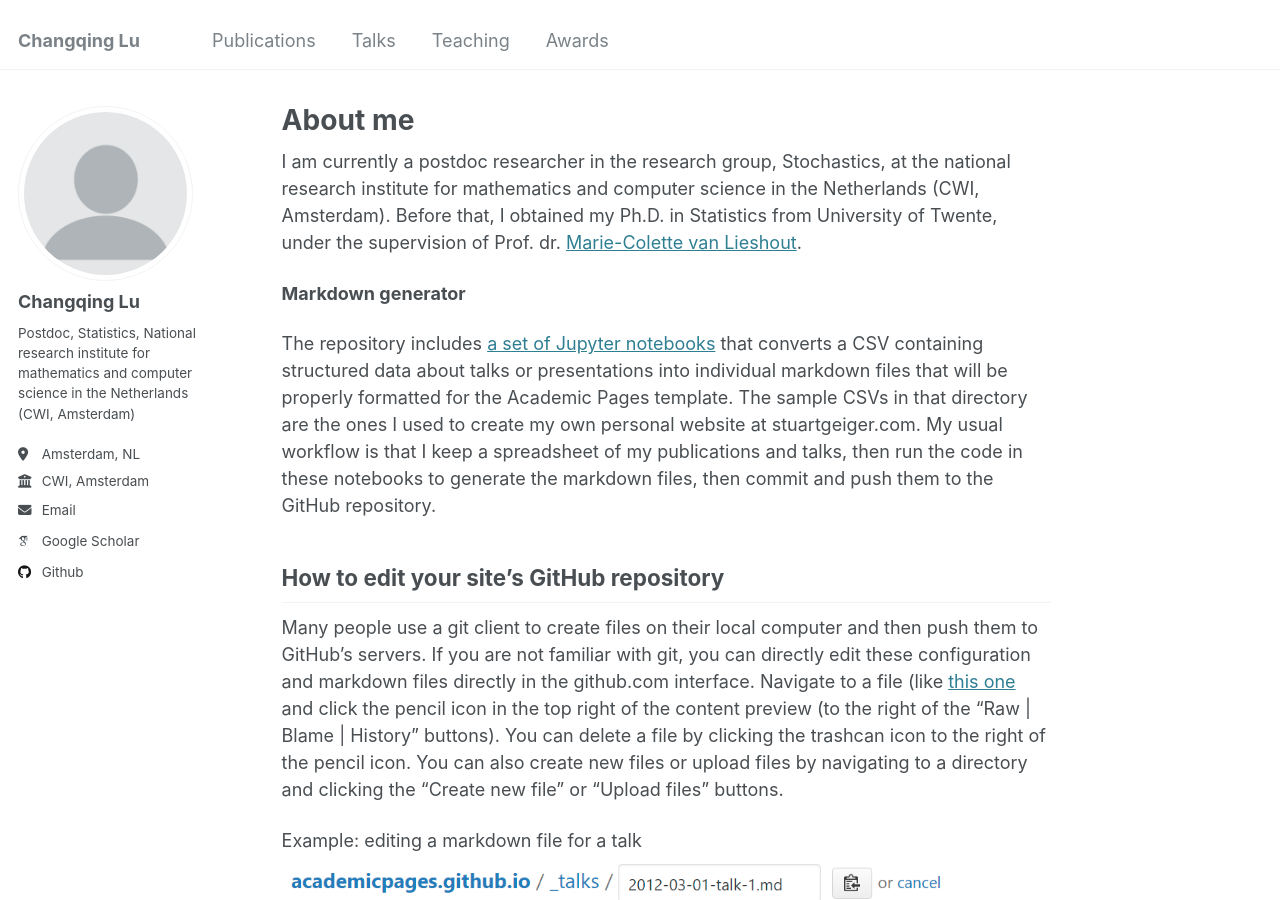
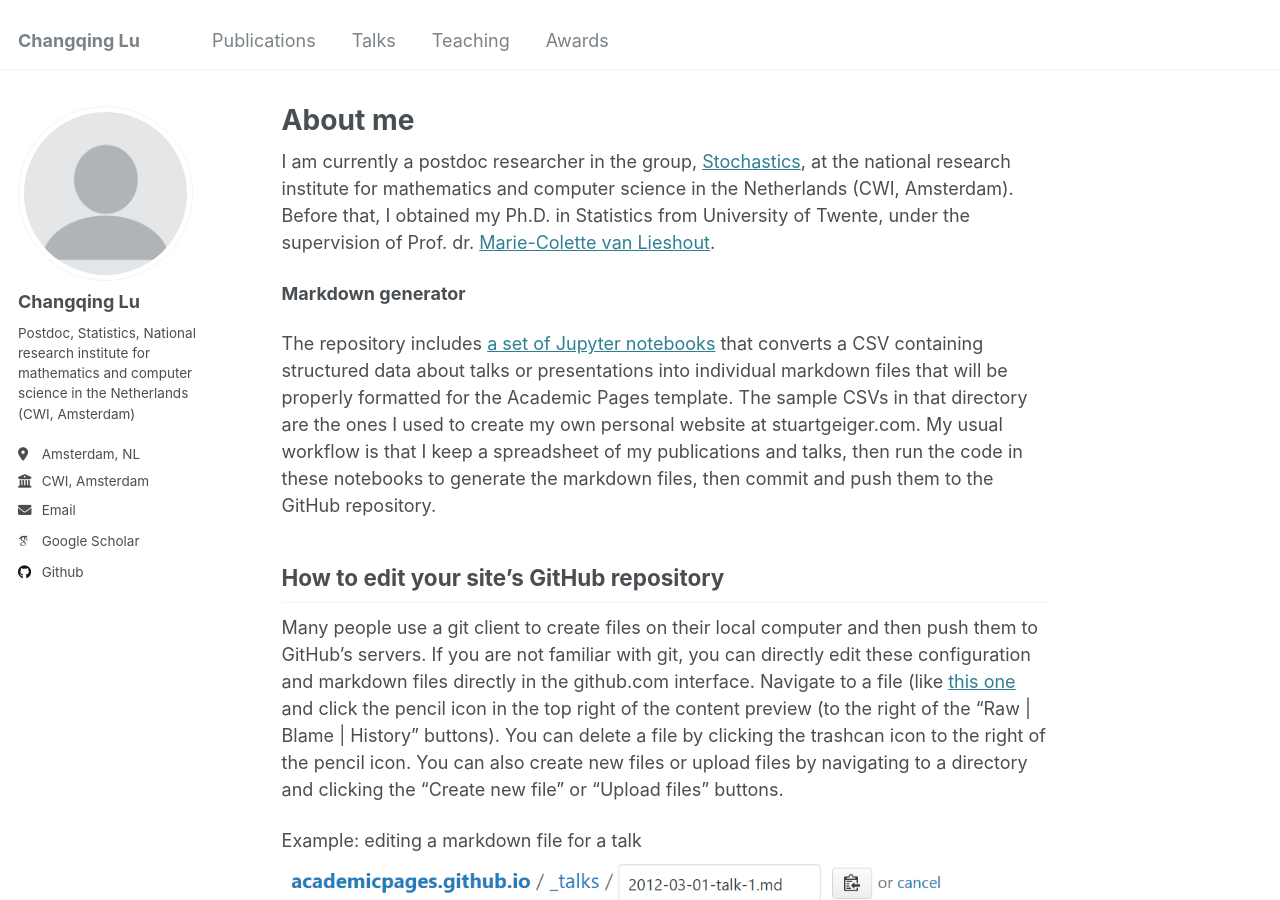
Before and after one commit to Bobby-Lu/Bobby-Lu.github.io, a Jekyll site: the page built from _pages/about.md, in a window 1280 px wide and 900 px high. Built offline with Jekyll 4.4.1, drawn with Linux system fonts in a browser that asks for light colours; some web fonts are replaced.

Commit message:
Update about.md

```diff
--- a/_pages/about.md
+++ b/_pages/about.md
@@ -7,7 +7,7 @@ redirect_from:
   - /about.html
 ---
 
-I am currently a postdoc researcher in the research group, Stochastics, at the national research institute for mathematics and computer science in the Netherlands (CWI, Amsterdam). Before that, I obtained my Ph.D. in Statistics from University of Twente, under the supervision of Prof. dr. [Marie-Colette van Lieshout](https://homepages.cwi.nl/~colette/).
+I am currently a postdoc researcher in the group, [Stochastics](https://www.cwi.nl/en/groups/stochastics/), at the national research institute for mathematics and computer science in the Netherlands (CWI, Amsterdam). Before that, I obtained my Ph.D. in Statistics from University of Twente, under the supervision of Prof. dr. [Marie-Colette van Lieshout](https://homepages.cwi.nl/~colette/).
 
 **Markdown generator**
 
```
